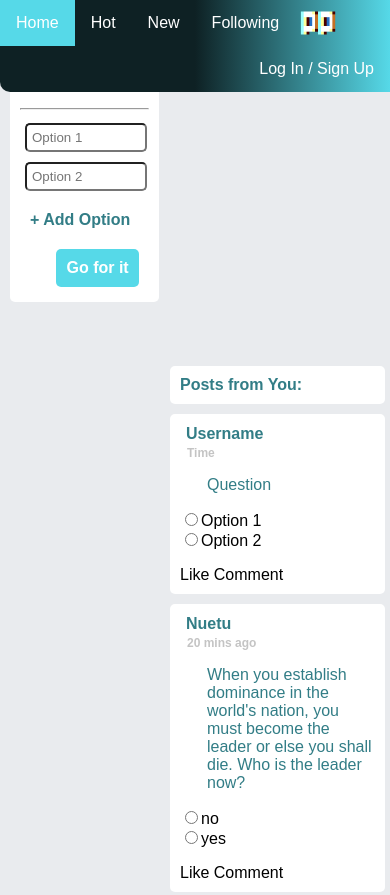
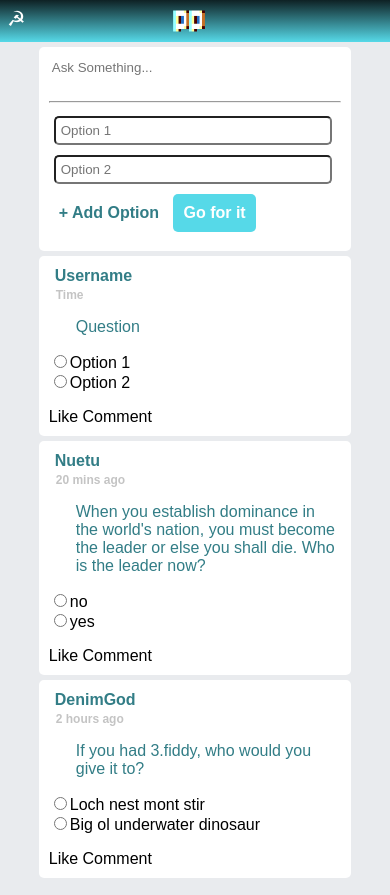
Before and after one commit to nuetu/pollparty, a plain HTML site: page index.html in a window 390 px wide. Shown: the top 895 px of the page. Drawn offline with nearby package versions, Linux system fonts and the light colour scheme.

Commit message:
Mobile Website update
It looks gucci now

```diff
--- a/index.html
+++ b/index.html
@@ -59,13 +59,21 @@
 </head>
 <body>
 <nav>					<!-- THE NAVIGATION BAR -->
-		<li id="fLeft"><a id="homenav" class="hover" href="#home" onclick="openhome()" >Home</a></li>
-		<li id="fLeft"><a id="hotnav" class="hover" href="#hot" onclick="openhot()">Hot</a></li>
-		<li id="fLeft"><a id="newnav" class="hover" href="#new" onclick="opennew()">New</a></li>
-		<li id="fLeft"><a id="followingnav" class="hover" href="#following" onclick="openfollowing()">Following</a></li>
-		<li id="fRight"><a class="hover">Log In / Sign Up</a></li>
-		<img id="fCenter" class="hover" src="logo.png" alt="Poll Party">
+		<li id="fLeft"><a id="homenav" class="hover" href="javascript:void(0)" onclick="openhome()">Home</a></li>
+		<li id="fLeft"><a id="hotnav" class="hover" href="javascript:void(0)" onclick="openhot()">Hot</a></li>
+		<li id="fLeft"><a id="newnav" class="hover" href="javascript:void(0)" onclick="opennew()">New</a></li>
+		<li id="fLeft"><a id="followingnav" class="hover" href="javascript:void(0)" onclick="openfollowing()">Following</a></li>
+		<li id="fLeft"><span onclick="openmobilenav()" id="nav">&#9773;</span></li>
+		<li id="fRight"><a class="hover" href="javascript:void(0)">Log In / Sign Up</a></li>
+		<img id="fCenter" src="logo.png" alt="Poll Party">
 </nav>
+<div id="mobilenav" class="mobilenav">					<!-- THE NAVIGATION BAR -->
+		<a href="javascript:void(0)" class="close" onclick="closemobilenav()">&times;</a>
+		<a href="javascript:void(0)" onclick="openhome()">Home</a>
+		<a href="javascript:void(0)" onclick="openhot()">Hot</a>
+		<a href="javascript:void(0)" onclick="opennew()">New</a>
+		<a href="javascript:void(0)" onclick="openfollowing()">Following</a>
+</div>
 <div id="form"> 		<!-- THIS IS WHERE YOU ENTER SHIT -->
 		<form>
 			<textarea id="question" placeholder="Ask Something..." name="question" required></textarea><br>
@@ -86,8 +94,8 @@
 		<time id="time">Time</time>
 		<p id="userquestion">Question</p>
 		<form>
-			<input type="radio" name="option" value="option1">Option 1<br>
-			<input type="radio" name="option" value="option2" >Option 2<br>
+			<input id="pointer" type="radio" name="option" value="option1">Option 1<br>
+			<input id="pointer" type="radio" name="option" value="option2">Option 2<br>
 		</form>
 		Like Comment
 		<br>
@@ -97,8 +105,8 @@
 		<time id="time">20 mins ago</time>
 		<p id="userquestion">When you establish dominance in the world's nation, you must become the leader or else you shall die. Who is the leader now?</p>
 		<form>
-			<input type="radio" name="option" value="option1">no<br>
-			<input type="radio" name="option" value="option2" >yes<br>
+			<input id="pointer" type="radio" name="option" value="option1">no<br>
+			<input id="pointer" type="radio" name="option" value="option2" >yes<br>
 		</form>
 		Like Comment
 		<br>
@@ -108,8 +116,8 @@
 		<time id="time">2 hours ago</time>
 		<p id="userquestion">If you had 3.fiddy, who would you give it to?</p>
 		<form>
-			<input type="radio" name="option" value="option1">Loch nest mont stir<br>
-			<input type="radio" name="option" value="option2" >Big ol underwater dinosaur<br>
+			<input id="pointer" type="radio" name="option" value="option1">Loch nest mont stir<br>
+			<input id="pointer" type="radio" name="option" value="option2" >Big ol underwater dinosaur<br>
 		</form>
 		Like Comment
 		<br>
@@ -120,7 +128,7 @@
 		Feed:
 	</div>
 	<div id="feed">
-	<br><br><br><br><br><br><br><br><br><br><br><br><br><br><br><br><br><br><br><br><br><br><br><br><br><br><br><br>ya
+	<br>hot, fuck you<br><br><br><br><br><br><br><br><br><br><br><br><br><br><br><br><br><br><br><br><br><br><br><br><br><br><br>ya
 	</div>
 </div>
 <div id="new">			<!-- NEW PAGE NEW PAGE NEW PAGE NEW PAGE  -->
@@ -128,7 +136,7 @@
 		New:
 	</div>
 	<div id="feed">
-	<br><br><br><br><br><br><br><br><br><br><br><br><br><br><br><br><br><br><br><br><br><br><br><br><br><br><br><br>ya
+	<br>new, fuck you<br><br><br><br><br><br><br><br><br><br><br><br><br><br><br><br><br><br><br><br><br><br><br><br><br><br><br>ya
 	</div>
 </div>
 <div id="following"> 	<!-- FOLLOWING PAGE FOLLOWING PAGE  -->
@@ -136,7 +144,7 @@
 		Posts from dudes ya like:
 	</div>
 	<div id="feed">
-	<br><br><br><br><br><br><br><br><br><br><br><br><br><br><br><br><br><br><br><br><br><br><br><br><br><br><br><br>ya
+	<br>following, fuck you<br><br><br><br><br><br><br><br><br><br><br><br><br><br><br><br><br><br><br><br><br><br><br><br><br><br><br>ya
 	</div>
 </div>
 </body>
--- a/script.js
+++ b/script.js
@@ -12,9 +12,10 @@ function openhome() {
 	y.style.display = "none";
 	z.style.display = "none";
 	a.style.backgroundColor = "#56D9E8";
-	b.style.backgroundColor = "#0E2124";
-	c.style.backgroundColor = "#0E2124";
-	d.style.backgroundColor = "#0E2124";
+	b.style.backgroundColor = "transparent";
+	c.style.backgroundColor = "transparent";
+	d.style.backgroundColor = "transparent";
+	document.getElementById("mobilenav").style.width = "0";
 }
 function openhot() {
 	var w = document.getElementById('home');
@@ -29,10 +30,11 @@ function openhot() {
 	x.style.display = "block";
 	y.style.display = "none";
 	z.style.display = "none";
-	a.style.backgroundColor = "#0E2124";
+	a.style.backgroundColor = "transparent";
 	b.style.backgroundColor = "#56D9E8";
-	c.style.backgroundColor = "#0E2124";
-	d.style.backgroundColor = "#0E2124";
+	c.style.backgroundColor = "transparent";
+	d.style.backgroundColor = "transparent";
+	document.getElementById("mobilenav").style.width = "0";
 }
 function opennew() {
 	var w = document.getElementById('home');
@@ -47,10 +49,11 @@ function opennew() {
 	x.style.display = "none";
     y.style.display = "block";
 	z.style.display = "none";
-	a.style.backgroundColor = "#0E2124";
-	b.style.backgroundColor = "#0E2124";
+	a.style.backgroundColor = "transparent";
+	b.style.backgroundColor = "transparent";
 	c.style.backgroundColor = "#56D9E8";
-	d.style.backgroundColor = "#0E2124";
+	d.style.backgroundColor = "transparent";
+	document.getElementById("mobilenav").style.width = "0";
 }
 function openfollowing() {
 	var w = document.getElementById('home');
@@ -65,11 +68,18 @@ function openfollowing() {
 	x.style.display = "none";
 	y.style.display = "none";
     z.style.display = "block";
-	a.style.backgroundColor = "#0E2124";
-	b.style.backgroundColor = "#0E2124";
-	c.style.backgroundColor = "#0E2124";
+	a.style.backgroundColor = "transparent";
+	b.style.backgroundColor = "transparent";
+	c.style.backgroundColor = "transparent";
 	d.style.backgroundColor = "#56D9E8";
+	document.getElementById("mobilenav").style.width = "0";
 }
 function linkunavailable() {
     alert("You are literally a faggot if you haven't already known");
 }
+function openmobilenav() {
+    document.getElementById("mobilenav").style.width = "100%";
+}
+function closemobilenav() {
+    document.getElementById("mobilenav").style.width = "0";
+}
--- a/stylesheet.css
+++ b/stylesheet.css
@@ -11,10 +11,10 @@ body {
 nav {
     list-style-type: none;
     overflow: auto;
-	border-bottom-left-radius: 10px;
 	position: fixed;
 	width: 100%;
 	background: linear-gradient(to right, #0E2124 50%, #56D9E8 100%);
+	top: 0px;
 }
 #fLeft {
     float: left;
@@ -38,6 +38,9 @@ li .hover {
 }
 .hover:hover {
     background-color: #111111;
+}
+.hover {
+	background-color: none;
 }
 #username {
 	list-style-type: none;
@@ -140,6 +143,7 @@ li .hover {
 	margin: 5px;
 	width: 95%;
 	font-family: Arial;
+	outline: none;
 }
 #submit {
 	float: right;
@@ -180,3 +184,79 @@ textarea {
 #formbuttons {
 	width: 95%;
 }
+#pointer {
+	cursor: pointer;
+}
+#nav {
+	text-decoration: none;
+	color: white;
+    display: none;
+    text-align: center;
+	padding: 7px;
+	font-size: 130%;
+	cursor: pointer;
+}
+@media screen and (max-width:600px) {
+	#form, #feed, #add, #submit {
+		float: none;
+		margin: auto;
+	}
+	#feed{
+		margin-top: 5px;
+		width: 75%;
+	}
+	#form {
+		width: 75%;
+		margin-top: 47px;
+		padding-bottom: 1px;
+	}
+	#add, #submit {
+		margin-top: 5px;
+		margin-bottom: 2px;
+	}
+	nav {
+		background: linear-gradient(to bottom, #0E2124, #56D9E8);
+		display: block;
+	}
+	#fCenter {
+		margin-left: 43%;
+		margin-right: 57%;
+		height: 42;
+		width: 42;
+	}
+	#hotnav, #newnav, #followingnav, #homenav, #fRight, #title {
+		display: none;
+	}
+	#nav {
+		display: block;
+		}
+}
+.mobilenav {
+    height: 30%;
+    width: 0;
+    position: fixed;
+    z-index: 1;
+    top: 0;
+    left: 0;
+    background: linear-gradient(to right, #0E2124, #56D9E8);
+    overflow-x: hidden;
+    transition: 0.5s;
+	padding-top: 8px;
+	border-bottom-left-radius: 5px;
+	border-bottom-right-radius: 5px;
+}
+.mobilenav a {
+    padding: 8px 8px 8px 32px;
+    text-decoration: none;
+    font-size: 25px;
+    color: white;
+    display: block;
+    transition: 0.3s;
+}
+.mobilenav .close {
+    position: absolute;
+    top: 0;
+    right: 25px;
+    font-size: 36px;
+    margin-left: 50px;
+}
```
Also changed, not shown: Notes.txt.
